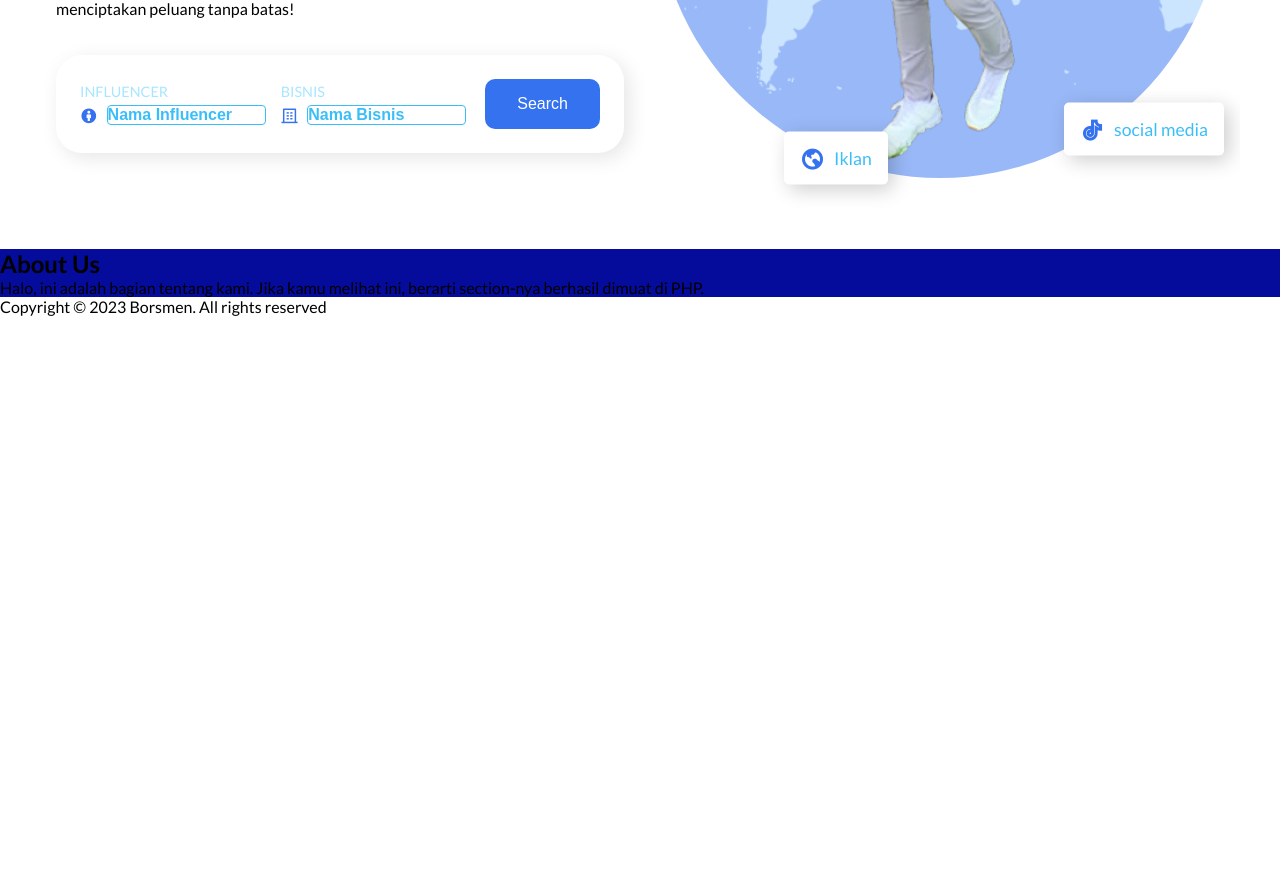
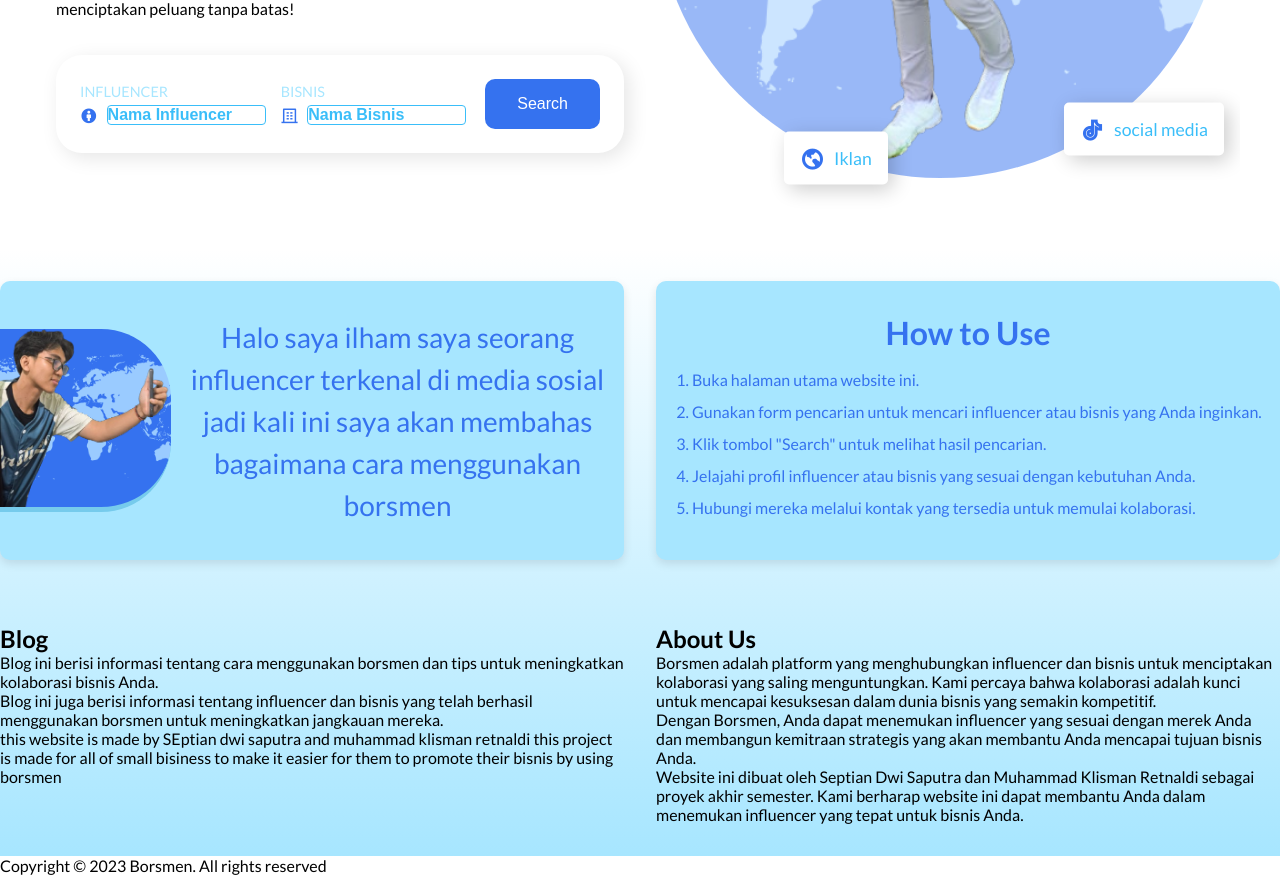
Before and after one commit to septiansantang/BORS, a PHP site: page / in a window 1280 px wide. Shown: the part 535-1410 px from the top of the page. Before the commit the page ends 851 px from the top, so only its background shows below. Run offline with PHP 8.4, Linux system fonts and the light colour scheme; some libraries are stand-ins or nearby versions.

Commit message:
about_section

```diff
--- a/CSS/Borsmenlanding.css
+++ b/CSS/Borsmenlanding.css
@@ -316,10 +316,85 @@ color: var(--primary-colour-dark);
 
 @media (width > 768px){
 
-    main{
-    background-color: #050C9C;
+    main {
+        display: grid;
+        grid-template-columns: repeat(2, 1fr);
+        gap: 2rem;
+        padding-block: 2rem;
+        background: linear-gradient(to bottom, white, var(--text-ligth));
     }
 
+    @keyframes fadeIn {
+        from {
+            opacity: 0;
+            transform: translatex(-100px);
+        }
+        to {
+            opacity: 1;
+            transform: translatex(0);
+        }
+    }
+
+    main img {
+        width: 100%;
+        max-width: 300px;
+        left: -20px;
+        height: auto;
+        border-radius: 0 70px 70px 0;
+        animation: fadeIn 1s ease-in-out;
+        border-bottom:#76cbec 5px solid ;
+        background-image: url("../assets/Desain tanpa judul.png");
+        background-size: cover;
+        background-position: center center;
+        background-repeat: no-repeat;
+        overflow: hidden;
+    }
+    .about_section .container {
+        display: flex;
+        grid-template-columns: 1fr 1fr; /* Dua kolom: satu untuk gambar, satu untuk teks */
+        align-items: center; /* Menyelaraskan konten secara vertikal */
+        gap: 0rem; /* Jarak antara gambar dan teks */
+    }
+    .about_section, .how_to_section {
+        display: grid;
+        padding: 2rem 0rem;
+        text-align: center;
+        background-color: var(--text-ligth);
+        margin-bottom: 2rem;
+        border-radius: 10px;
+        box-shadow: 0 4px 10px rgba(0, 0, 0, 0.1);
+    }
+    .about_section .text_content {
+        text-align: center;
+        font-size: 1.75rem;
+        line-height: 2;
+        font-weight: 400;
+        border-radius: 50px;
+
+    }
+
+    .about_section h2, .how_to_section h2 {
+        font-size: 2rem;
+        color: var(--primary-colour);
+        margin-bottom: 1rem;
+    }
+
+    .about_section p, .how_to_section ol {
+        font-size: 1.rem;
+        color:var(--primary-colour);
+        line-height: 1.5;
+    }
+
+    .how_to_section ol {
+        text-align: left;
+        margin: 0 auto;
+        max-width: 600px;
+        padding-left: 1.5rem;
+    }
+
+    .how_to_section ol li {
+        margin-bottom: 0.5rem;
+    }
 
     nav {
         position: static;
@@ -428,8 +503,8 @@ color: var(--primary-colour-dark);
 }
 
 .how_to_image {
-    width: 300px; /* Atur ukuran sesuai kebutuhan */
-    height: auto; /* Menjaga rasio aspek gambar */
+    width: 300px;
+    height: auto;
     display: block;
-    margin: 0 auto; /* Memusatkan gambar */
+    margin: 0 auto;
 }
--- a/index.html
+++ b/index.html
@@ -77,16 +77,46 @@
 
         </div>
     </header>
-    <!-- Content Section -->
+
   <main>
     <section class="about_section">
-      <div class="container">
-        <img src="" alt="">
-        <h2>About Us</h2>
-        <p>Halo, ini adalah bagian tentang kami. Jika kamu melihat ini, berarti section-nya berhasil dimuat di PHP.</p>
-      </div>
+        <div class="container">
+            <img src="../assets/WhatsApp_Image_2025-02-03_at_22.14.47-removebg-preview.png" alt="About Us">
+            <div class="text_content">
+            <p>Halo saya ilham saya seorang influencer terkenal di media sosial jadi kali ini saya akan membahas bagaimana cara menggunakan borsmen</p>
+            </div>
+        </div>
     </section>
-  </main>
+    <section class="how_to_section">
+        <div class="container">
+            <h2>How to Use</h2>
+            <ol>
+                <li>Buka halaman utama website ini.</li>
+                <li>Gunakan form pencarian untuk mencari influencer atau bisnis yang Anda inginkan.</li>
+                <li>Klik tombol "Search" untuk melihat hasil pencarian.</li>
+                <li>Jelajahi profil influencer atau bisnis yang sesuai dengan kebutuhan Anda.</li>
+                <li>Hubungi mereka melalui kontak yang tersedia untuk memulai kolaborasi.</li>
+            </ol>
+        </div>
+    </section>
+
+    <section class="blog_about_us_septian">
+        <div class="container">
+            <h2>Blog</h2>
+            <p>Blog ini berisi informasi tentang cara menggunakan borsmen dan tips untuk meningkatkan kolaborasi bisnis Anda.</p>
+            <p>Blog ini juga berisi informasi tentang influencer dan bisnis yang telah berhasil menggunakan borsmen untuk meningkatkan jangkauan mereka.</p>
+        </div>
+        <P>this website is made by SEptian dwi saputra and muhammad klisman retnaldi this project is made for all of small bisiness to make it easier for them to promote their bisnis by using borsmen</P>
+    </section>
+    <section class="blog_about_us_klisman">
+        <div class="container">
+            <h2>About Us</h2>
+            <p>Borsmen adalah platform yang menghubungkan influencer dan bisnis untuk menciptakan kolaborasi yang saling menguntungkan. Kami percaya bahwa kolaborasi adalah kunci untuk mencapai kesuksesan dalam dunia bisnis yang semakin kompetitif.</p>
+            <p>Dengan Borsmen, Anda dapat menemukan influencer yang sesuai dengan merek Anda dan membangun kemitraan strategis yang akan membantu Anda mencapai tujuan bisnis Anda.</p>
+        </div>
+        <p>Website ini dibuat oleh Septian Dwi Saputra dan Muhammad Klisman Retnaldi sebagai proyek akhir semester. Kami berharap website ini dapat membantu Anda dalam menemukan influencer yang tepat untuk bisnis Anda.</p>
+    </section>
+</main>
   <div class="bar">
     Copyright &copy; 2023 Borsmen. All rights reserved
 </div>
--- a/php/daftar.php
+++ b/php/daftar.php
@@ -8,7 +8,7 @@
     <link href='https://unpkg.com/boxicons@2.1.4/css/boxicons.min.css' rel='stylesheet'>
 </head>
 <body>
-    <a class="back" href="../index.php"><i class='bx bxs-chevron-left'></i></a>
+    <a class="back" href="../index.html"><i class='bx bxs-chevron-left'></i></a>
     <div class="container">
         <!-- Login Form -->
         <div class="form-box login" id="login">
```
Also changed, not shown: assets/WhatsApp_Image_2025-02-03_at_22.14.47-removebg-preview.png, 1 other file.
